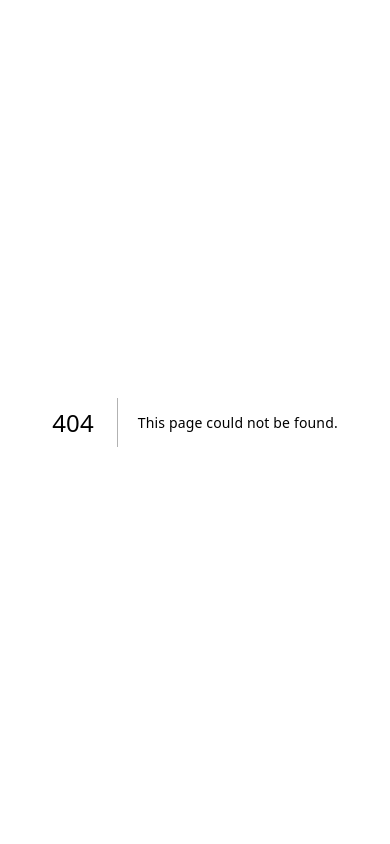
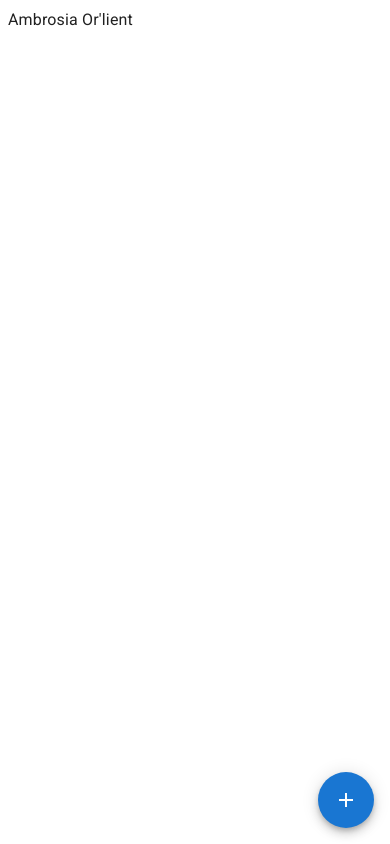
Before and after one commit to Rangoric/BattleTech-Campaign, a Next.js app: page /BattleTech-Campaign/play-sheets/gameday-2025-01-05-voh in a window 390 px wide. Before the commit this address had no page. Built offline with nearby package versions, Linux system fonts and the light colour scheme.

Commit message:
Started on basic play sheets so I just need my phone.

```diff
--- /dev/null
+++ b/src/pages/play-sheets/gameday-2025-01-05-voh.tsx
@@ -0,0 +1,85 @@
+import {
+  Backdrop,
+  Box,
+  SpeedDial,
+  SpeedDialAction,
+  SpeedDialIcon,
+} from "@mui/material";
+import { useState } from "react";
+import SnowshoeingIcon from "@mui/icons-material/Snowshoeing";
+import Groups2Icon from "@mui/icons-material/Groups2";
+import LocalAirportIcon from "@mui/icons-material/LocalAirport";
+import { PlaySheets } from "@/playSheets/PlaySheets";
+
+const Page = () => {
+  const [open, setOpen] = useState(false);
+  const handleOpen = () => setOpen(true);
+  const handleClose = () => setOpen(false);
+  const [selectedUnit, setSelectedUnit] = useState("INANNA");
+
+  return (
+    <Box p={1}>
+      <PlaySheets unit={selectedUnit} />
+      <Backdrop open={open} />
+      <SpeedDial
+        ariaLabel="Pick a Unit"
+        sx={{ position: "absolute", bottom: 16, right: 16 }}
+        icon={<SpeedDialIcon />}
+        onClose={handleClose}
+        onOpen={handleOpen}
+        open={open}
+      >
+        <SpeedDialAction
+          icon={<Groups2Icon />}
+          tooltipTitle="GD(LRR)"
+          tooltipOpen
+          onClick={() => setSelectedUnit("GD(LRR)")}
+        />
+        <SpeedDialAction
+          icon={<Groups2Icon />}
+          tooltipTitle="GD(MG)"
+          tooltipOpen
+          onClick={() => setSelectedUnit("GD(MG)")}
+        />
+        <SpeedDialAction
+          icon={<LocalAirportIcon />}
+          tooltipTitle="AETHER"
+          tooltipOpen
+          onClick={() => setSelectedUnit("AETHER")}
+        />
+        <SpeedDialAction
+          icon={<LocalAirportIcon />}
+          tooltipTitle="NYYRIKKI"
+          tooltipOpen
+          onClick={() => setSelectedUnit("NYYRIKKI")}
+        />
+        <SpeedDialAction
+          icon={<Groups2Icon />}
+          tooltipTitle="GERI"
+          tooltipOpen
+          onClick={() => setSelectedUnit("GERI")}
+        />
+        <SpeedDialAction
+          icon={<SnowshoeingIcon />}
+          tooltipTitle="SARASWARTI"
+          tooltipOpen
+          onClick={() => setSelectedUnit("SARASWARTI")}
+        />
+        <SpeedDialAction
+          icon={<Groups2Icon />}
+          tooltipTitle="ODIN"
+          tooltipOpen
+          onClick={() => setSelectedUnit("ODIN")}
+        />
+        <SpeedDialAction
+          icon={<SnowshoeingIcon />}
+          tooltipTitle="INANNA"
+          tooltipOpen
+          onClick={() => setSelectedUnit("INANNA")}
+        />
+      </SpeedDial>
+    </Box>
+  );
+};
+
+export default Page;
--- /dev/null
+++ b/src/playSheets/PlaySheets.tsx
@@ -0,0 +1,17 @@
+import { allUnits } from "./data/everything";
+import { useUnitStatus } from "./data/useUnitStatus";
+
+interface IPlaySheetsProps {
+  unit: string;
+}
+
+export const PlaySheets: React.FC<IPlaySheetsProps> = ({ unit }) => {
+  const unitData = allUnits[unit];
+  const [unitStatus, setUnitStatus] = useUnitStatus(unit);
+
+  if (!unitData) {
+    return <>No data for unit {unit}</>;
+  }
+
+  return <>{unitData.pilot}</>;
+};
--- /dev/null
+++ b/src/playSheets/data/IPlaySheetData.ts
@@ -0,0 +1,5 @@
+export interface IPlaySheetData {
+  unit: string;
+  pilot: string;
+  vehicle: string;
+}
--- /dev/null
+++ b/src/playSheets/data/IPlaySheetStatus.ts
@@ -0,0 +1 @@
+export interface IPlaySheetStatus {}
--- /dev/null
+++ b/src/playSheets/data/everything.ts
@@ -0,0 +1,6 @@
+import { inanna } from "./inanna";
+import { IPlaySheetData } from "./IPlaySheetData";
+
+export const allUnits: Record<string, IPlaySheetData> = {
+  INANNA: inanna,
+};
--- /dev/null
+++ b/src/playSheets/data/inanna.ts
@@ -0,0 +1,7 @@
+import { IPlaySheetData } from "./IPlaySheetData";
+
+export const inanna: IPlaySheetData = {
+  unit: "INANNA",
+  pilot: "Ambrosia Or'lient",
+  vehicle: "BJ2-OB Black Jack",
+};
--- /dev/null
+++ b/src/playSheets/data/useUnitStatus.ts
@@ -0,0 +1,12 @@
+import { IPlaySheetStatus } from "./IPlaySheetStatus";
+
+export const useUnitStatus = (
+  unit: string
+): [IPlaySheetStatus, (x: IPlaySheetStatus) => void] => {
+  const unitStatusString = localStorage.getItem(unit) ?? "{}";
+  const unitStatus = JSON.parse(unitStatusString) as IPlaySheetStatus;
+  const setUnitStatus = (status: IPlaySheetStatus) => {
+    localStorage.setItem(unit, JSON.stringify(status));
+  };
+  return [unitStatus, setUnitStatus] as const;
+};
```
Also changed, not shown: package.json (+8 -8 lines), src/pages/game-day-2025-01-05.mdx (+5 -3 lines), 1 other file (tests, documents, lock files or other folders).
